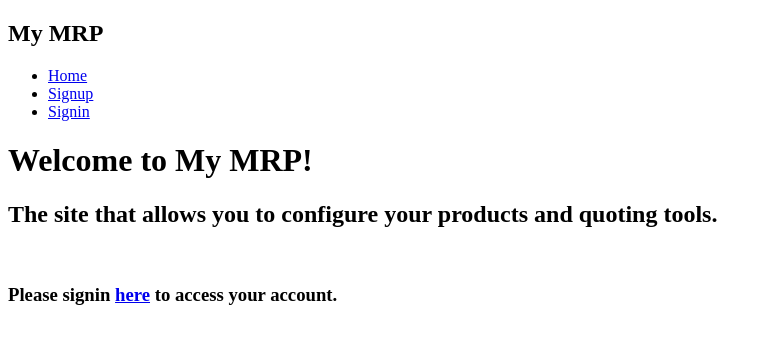
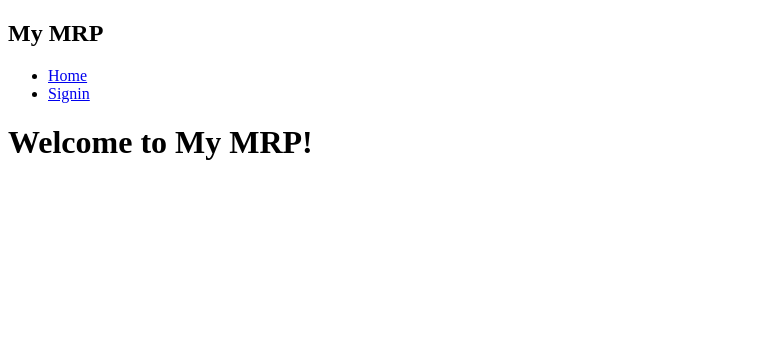
Before and after one commit to My-MRP/management-resource-planning, a Django app: page / in a window 1280 px wide. Shown: the top 344 px of the page, without its empty margins (0-772 px from the left). Run offline with Django 3.2, Linux system fonts and the light colour scheme; parts of the project's set-up code (start-up, migrations or seed data) failed here and were passed over.

Commit message:
removed the signup and signin directions on home

```diff
--- a/my_mrp/my_mrp/templates/generic/base.html
+++ b/my_mrp/my_mrp/templates/generic/base.html
@@ -23,7 +23,6 @@
         <li><a href="{% url "add_wheel" %}">wheel</a></li>
         <li><a href="{% url "add_audio" %}">audio</a></li>
         {% else %}
-        <li><a href="{% url "registration_register" %}">Signup</a></li>
         <li><a href="{% url "auth_login" %}">Signin</a></li>
         {% endif %}
       </ul>
--- a/my_mrp/my_mrp/templates/generic/home.html
+++ b/my_mrp/my_mrp/templates/generic/home.html
@@ -3,7 +3,7 @@
 
 <html>
   <head>
-    <!-- <link href="../static/base.css" rel="stylesheet" type="text/css" /> -->
+    <link href="../static/base.css" rel="stylesheet" type="text/css" />
   </head>
   {% block content %}
   {% if user.is_authenticated %}
@@ -15,8 +15,6 @@
   </body>
     {%else%}
     <h1>Welcome to My MRP!</h1>
-    <h2>The site that allows you to configure your products and quoting tools.</h2>
-    </br><h3>Please signin <a href="{% url "auth_login" %}">here</a> to access your account.</h3>
     {% endif %}
 
 {% endblock %}
```
